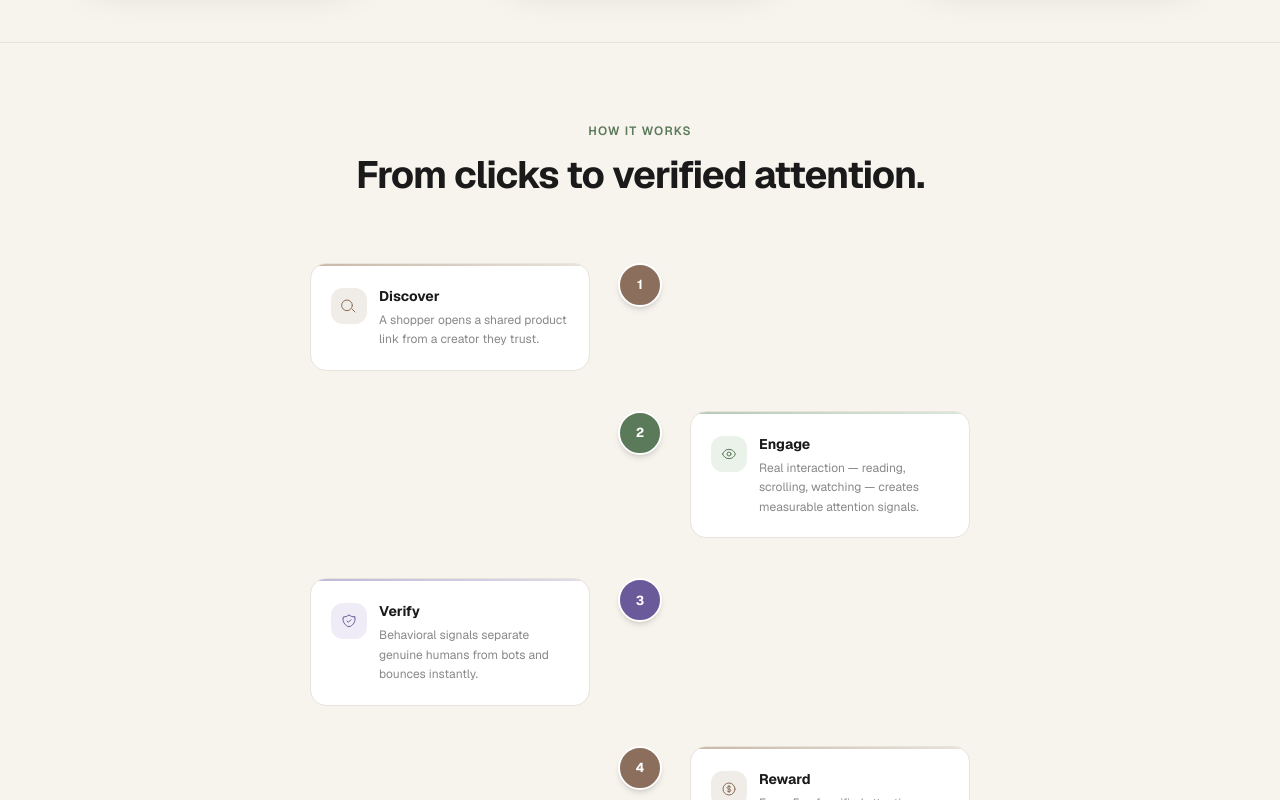
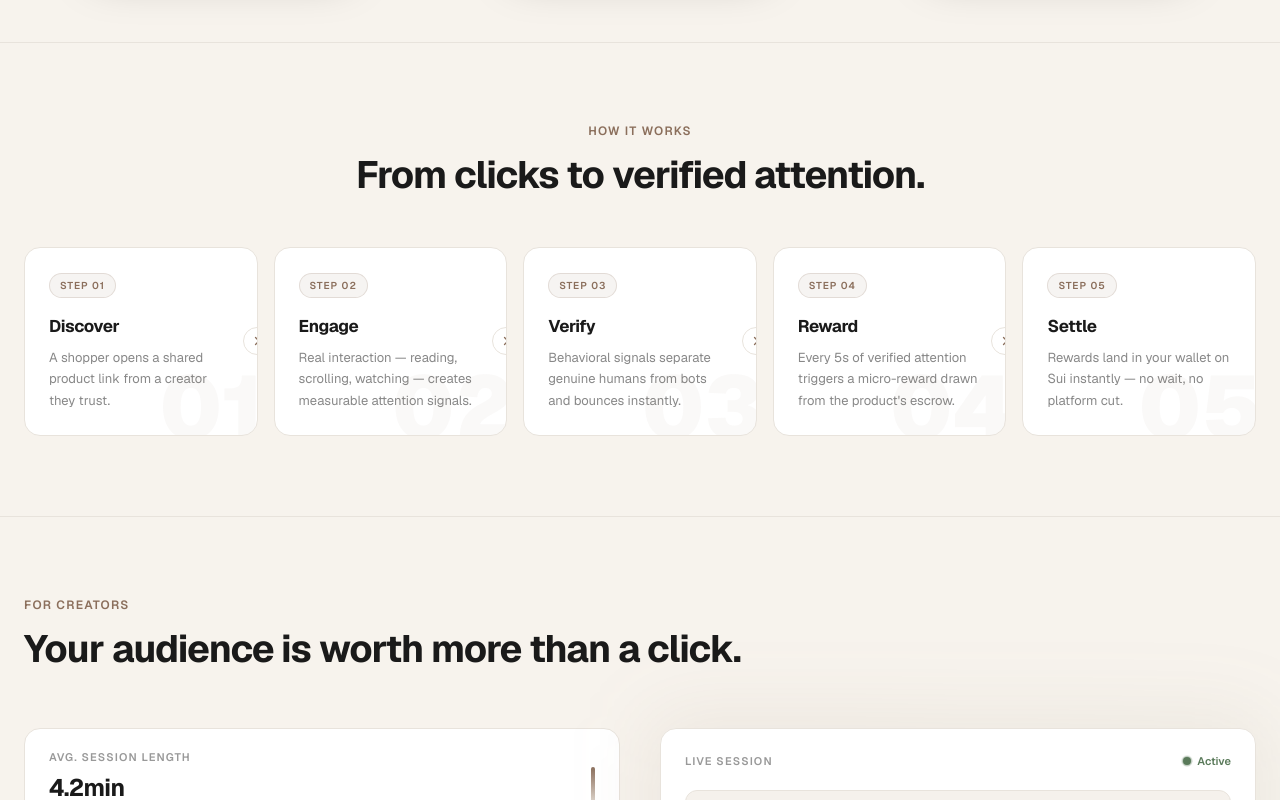
Before and after one commit to dumprahul/kawaipay, a Next.js app: page / in a window 1280 px wide. Shown: the part 1620-2420 px from the top of the page. Built offline with nearby package versions, Linux system fonts and the light colour scheme.

Commit message:
refactor: simplify HowItWorks — 5-col grid, single brown palette, watermark numbers

```diff
--- a/app/landing/HowItWorks.tsx
+++ b/app/landing/HowItWorks.tsx
@@ -2,147 +2,77 @@
 
 import { useRef } from "react";
 import { motion, useInView } from "framer-motion";
-import SpotlightCard from "@/components/ui/SpotlightCard";
 import BlurText from "@/components/ui/BlurText";
 
 const STEPS = [
   {
-    num: 1,
+    num: "01",
     title: "Discover",
     body: "A shopper opens a shared product link from a creator they trust.",
-    icon: "M21 21l-4.35-4.35M17 11A6 6 0 111 11a6 6 0 0116 0z",
-    spotlight: "rgba(139, 111, 92, 0.3)" as `rgba(${number}, ${number}, ${number}, ${number})`,
-    accent: "#8b6f5c",
-    iconBg: "bg-[#f0ece7]",
-    topGradient: "from-[#c9b8a8] to-[#e8e3dc]",
   },
   {
-    num: 2,
+    num: "02",
     title: "Engage",
     body: "Real interaction — reading, scrolling, watching — creates measurable attention signals.",
-    icon: "M15 12a3 3 0 11-6 0 3 3 0 016 0zM2.458 12C3.732 7.943 7.523 5 12 5c4.477 0 8.268 2.943 9.542 7-1.274 4.057-5.065 7-9.542 7-4.477 0-8.268-2.943-9.542-7z",
-    spotlight: "rgba(90, 122, 90, 0.3)" as `rgba(${number}, ${number}, ${number}, ${number})`,
-    accent: "#5a7a5a",
-    iconBg: "bg-[#eaf2ea]",
-    topGradient: "from-[#b8c9b8] to-[#dce8dc]",
   },
   {
-    num: 3,
+    num: "03",
     title: "Verify",
     body: "Behavioral signals separate genuine humans from bots and bounces instantly.",
-    icon: "M9 12l2 2 4-4m5.618-4.016A11.955 11.955 0 0112 2.944a11.955 11.955 0 01-8.618 3.04A12.02 12.02 0 003 9c0 5.591 3.824 10.29 9 11.622 5.176-1.332 9-6.03 9-11.622 0-1.042-.133-2.052-.382-3.016z",
-    spotlight: "rgba(90, 90, 150, 0.3)" as `rgba(${number}, ${number}, ${number}, ${number})`,
-    accent: "#6a5a9a",
-    iconBg: "bg-[#efecf7]",
-    topGradient: "from-[#c0b8d8] to-[#e0dce8]",
   },
   {
-    num: 4,
+    num: "04",
     title: "Reward",
     body: "Every 5s of verified attention triggers a micro-reward drawn from the product's escrow.",
-    icon: "M12 8c-1.657 0-3 .895-3 2s1.343 2 3 2 3 .895 3 2-1.343 2-3 2m0-8c1.11 0 2.08.402 2.599 1M12 8V7m0 1v8m0 0v1m0-1c-1.11 0-2.08-.402-2.599-1M21 12a9 9 0 11-18 0 9 9 0 0118 0z",
-    spotlight: "rgba(139, 111, 92, 0.3)" as `rgba(${number}, ${number}, ${number}, ${number})`,
-    accent: "#8b6f5c",
-    iconBg: "bg-[#f0ece7]",
-    topGradient: "from-[#c9b8a8] to-[#e8e3dc]",
   },
   {
-    num: 5,
+    num: "05",
     title: "Settle",
     body: "Rewards land in your wallet on Sui instantly — no wait, no platform cut.",
-    icon: "M13 10V3L4 14h7v7l9-11h-7z",
-    spotlight: "rgba(90, 122, 90, 0.3)" as `rgba(${number}, ${number}, ${number}, ${number})`,
-    accent: "#5a7a5a",
-    iconBg: "bg-[#eaf2ea]",
-    topGradient: "from-[#b8c9b8] to-[#dce8dc]",
   },
 ];
 
 function StepCard({ step, index }: { step: typeof STEPS[0]; index: number }) {
   const ref = useRef(null);
   const inView = useInView(ref, { once: true, margin: "-40px" });
-  const isLeft = index % 2 === 0;
 
   return (
-    <div ref={ref} className="relative grid grid-cols-[1fr_60px_1fr] items-start">
+    <motion.div
+      ref={ref}
+      initial={{ opacity: 0, y: 32 }}
+      animate={inView ? { opacity: 1, y: 0 } : {}}
+      transition={{ duration: 0.6, delay: index * 0.1, ease: [0.22, 1, 0.36, 1] }}
+      className="group relative bg-white border border-[#E8E3DC] rounded-2xl p-6 overflow-hidden
+                 hover:-translate-y-1 hover:shadow-[0_12px_36px_-8px_rgba(139,111,92,0.15)]
+                 hover:border-[#c9b8a8] transition-all duration-300"
+    >
+      {/* Large watermark number */}
+      <span
+        className="absolute -right-2 -bottom-4 text-[88px] font-black leading-none select-none pointer-events-none transition-opacity duration-300 opacity-[0.04] group-hover:opacity-[0.07]"
+        style={{ color: "#8b6f5c" }}
+      >
+        {step.num}
+      </span>
 
-      {/* Left side — only rendered for even steps */}
-      <div className={`pr-5 pb-10 flex ${isLeft ? "justify-end" : ""}`}>
-        {isLeft && (
-          <motion.div
-            initial={{ opacity: 0, x: 30 }}
-            animate={inView ? { opacity: 1, x: 0 } : {}}
-            transition={{ duration: 0.6, delay: 0.1, ease: [0.22, 1, 0.36, 1] }}
-            className="w-full max-w-[280px]"
-          >
-            <StepCardInner step={step} />
-          </motion.div>
-        )}
-      </div>
+      {/* Step pill */}
+      <span className="inline-block text-[10px] font-semibold uppercase tracking-widest px-2.5 py-1 rounded-full border bg-[#8b6f5c14] text-[#8b6f5c] border-[#8b6f5c30] mb-4">
+        Step {step.num}
+      </span>
 
-      {/* Centre spine */}
-      <div className="flex flex-col items-center">
-        <motion.div
-          initial={{ scale: 0 }}
-          animate={inView ? { scale: 1 } : {}}
-          transition={{ duration: 0.35, type: "spring", stiffness: 300, delay: 0.05 }}
-          className="w-11 h-11 rounded-full border-2 border-white shadow-md flex items-center justify-center text-[13px] font-bold text-white z-10 shrink-0"
-          style={{ background: step.accent }}
-        >
-          {step.num}
-        </motion.div>
+      <h3 className="text-[17px] font-bold text-[#1a1a1a] mb-2 tracking-tight">{step.title}</h3>
+      <p className="text-[13px] text-[#888] leading-relaxed">{step.body}</p>
 
-        {index < STEPS.length - 1 && (
-          <motion.div
-            initial={{ scaleY: 0 }}
-            animate={inView ? { scaleY: 1 } : {}}
-            transition={{ duration: 0.55, delay: 0.3, ease: "easeOut" }}
-            style={{ originY: 0 }}
-            className="w-px flex-1 min-h-[56px] mt-1"
-          >
-            <div className="w-full h-full bg-gradient-to-b from-[#1a1a1a22] to-transparent" />
-          </motion.div>
-        )}
-      </div>
-
-      {/* Right side — only rendered for odd steps */}
-      <div className={`pl-5 pb-10 flex`}>
-        {!isLeft && (
-          <motion.div
-            initial={{ opacity: 0, x: -30 }}
-            animate={inView ? { opacity: 1, x: 0 } : {}}
-            transition={{ duration: 0.6, delay: 0.1, ease: [0.22, 1, 0.36, 1] }}
-            className="w-full max-w-[280px]"
-          >
-            <StepCardInner step={step} />
-          </motion.div>
-        )}
-      </div>
-    </div>
-  );
-}
-
-function StepCardInner({ step }: { step: typeof STEPS[0] }) {
-  return (
-    <SpotlightCard
-      spotlightColor={step.spotlight}
-      className="group rounded-2xl bg-white border border-[#E8E3DC] overflow-hidden
-                 hover:-translate-y-1 hover:shadow-[0_12px_36px_-8px_rgba(0,0,0,0.10)] transition-all duration-300"
-    >
-      {/* Coloured top bar */}
-      <div className={`h-0.5 w-full bg-gradient-to-r ${step.topGradient}`} />
-      <div className="p-5 flex gap-3 items-start">
-        <div className={`w-9 h-9 rounded-xl ${step.iconBg} flex items-center justify-center shrink-0 mt-0.5`}>
-          <svg className="w-4 h-4" fill="none" stroke={step.accent} viewBox="0 0 24 24">
-            <path strokeLinecap="round" strokeLinejoin="round" strokeWidth={1.5} d={step.icon} />
+      {/* Connector arrow — hidden on last card */}
+      {index < STEPS.length - 1 && (
+        <div className="hidden md:flex absolute -right-3.5 top-1/2 -translate-y-1/2 z-10
+                        w-7 h-7 rounded-full bg-white border border-[#E8E3DC] items-center justify-center
+                        group-hover:border-[#c9b8a8] transition-colors duration-300">
+          <svg className="w-3 h-3 text-[#8b6f5c]" fill="none" stroke="currentColor" viewBox="0 0 24 24">
+            <path strokeLinecap="round" strokeLinejoin="round" strokeWidth={2.5} d="M9 5l7 7-7 7" />
           </svg>
         </div>
-        <div>
-          <p className="text-[14px] font-bold text-[#1a1a1a] mb-1">{step.title}</p>
-          <p className="text-[12px] text-[#888] leading-relaxed">{step.body}</p>
-        </div>
-      </div>
-    </SpotlightCard>
+      )}
+    </motion.div>
   );
 }
 
@@ -152,12 +82,12 @@ export default function HowItWorks() {
 
   return (
     <section id="how-it-works" className="max-w-7xl mx-auto px-6 py-20 border-t border-[#E8E3DC]">
-      <div ref={headRef} className="mb-16 text-center">
+      <div ref={headRef} className="mb-12 text-center">
         <motion.p
           initial={{ opacity: 0, y: 16 }}
           animate={inView ? { opacity: 1, y: 0 } : {}}
           transition={{ duration: 0.5 }}
-          className="text-xs font-semibold uppercase tracking-widest text-[#5a7a5a] mb-3"
+          className="text-xs font-semibold uppercase tracking-widest text-[#8b6f5c] mb-3"
         >
           How it works
         </motion.p>
@@ -173,49 +103,19 @@ export default function HowItWorks() {
         </div>
       </div>
 
-      {/* Desktop zigzag timeline — centred */}
-      <div className="hidden md:block max-w-3xl mx-auto">
+      {/* Desktop: 5-column grid */}
+      <div className="hidden md:grid md:grid-cols-5 gap-4">
         {STEPS.map((step, i) => (
-          <StepCard key={step.title} step={step} index={i} />
+          <StepCard key={step.num} step={step} index={i} />
         ))}
       </div>
 
-      {/* Mobile — vertical stack */}
-      <div className="flex flex-col gap-4 md:hidden">
+      {/* Mobile: vertical stack */}
+      <div className="flex flex-col gap-3 md:hidden">
         {STEPS.map((step, i) => (
-          <MobileStep key={step.title} step={step} index={i} />
+          <StepCard key={step.num} step={step} index={i} />
         ))}
       </div>
     </section>
   );
 }
-
-function MobileStep({ step, index }: { step: typeof STEPS[0]; index: number }) {
-  const ref = useRef(null);
-  const inView = useInView(ref, { once: true });
-  return (
-    <motion.div
-      ref={ref}
-      initial={{ opacity: 0, y: 24 }}
-      animate={inView ? { opacity: 1, y: 0 } : {}}
-      transition={{ duration: 0.5, delay: index * 0.08 }}
-    >
-      <SpotlightCard
-        spotlightColor={step.spotlight}
-        className="rounded-2xl bg-white border border-[#E8E3DC] overflow-hidden"
-      >
-        <div className={`h-0.5 w-full bg-gradient-to-r ${step.topGradient}`} />
-        <div className="p-4 flex gap-3 items-start">
-          <div className="w-8 h-8 rounded-full flex items-center justify-center text-[12px] font-bold text-white shrink-0"
-            style={{ background: step.accent }}>
-            {step.num}
-          </div>
-          <div>
-            <p className="text-[13px] font-bold text-[#1a1a1a] mb-0.5">{step.title}</p>
-            <p className="text-[12px] text-[#888] leading-relaxed">{step.body}</p>
-          </div>
-        </div>
-      </SpotlightCard>
-    </motion.div>
-  );
-}
```
